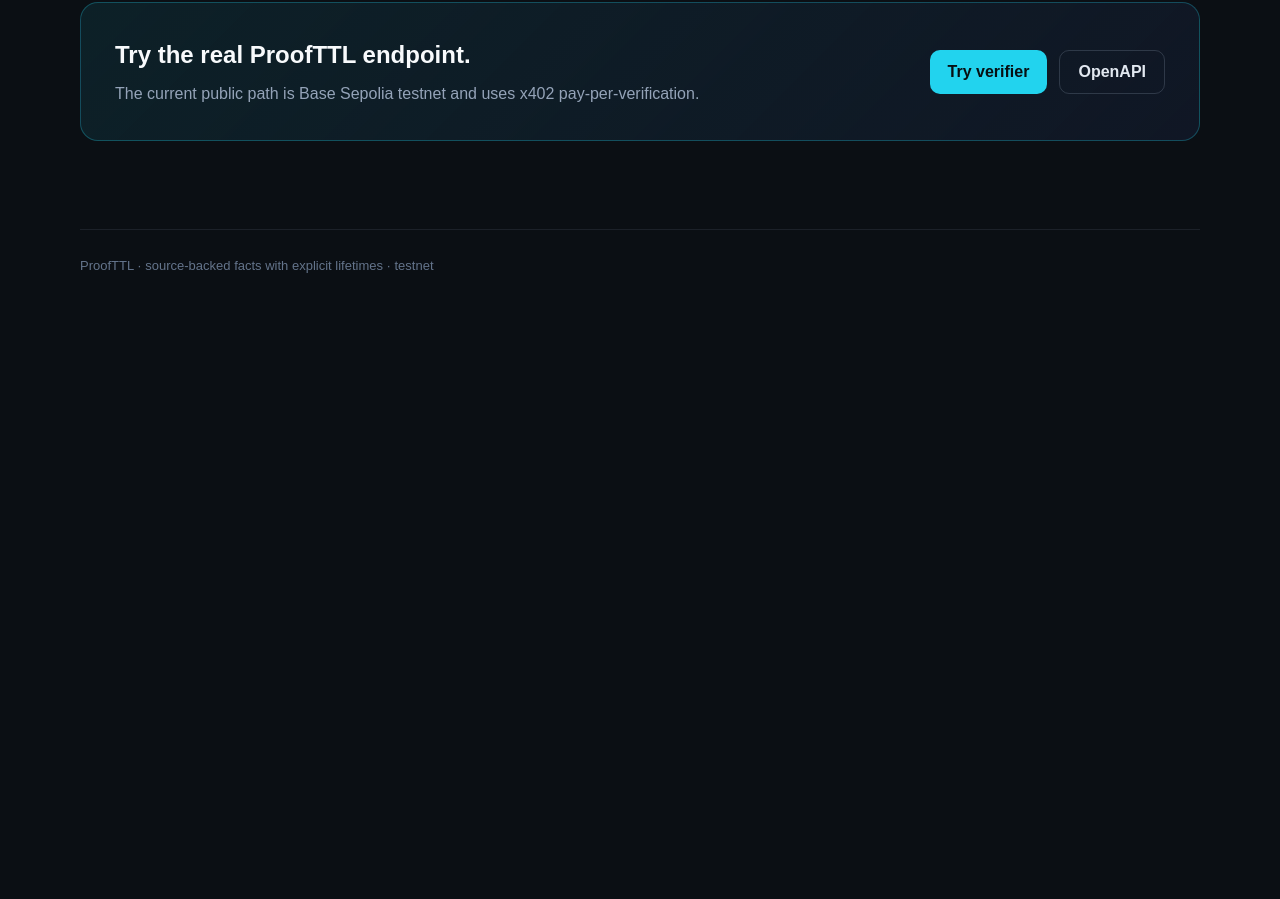
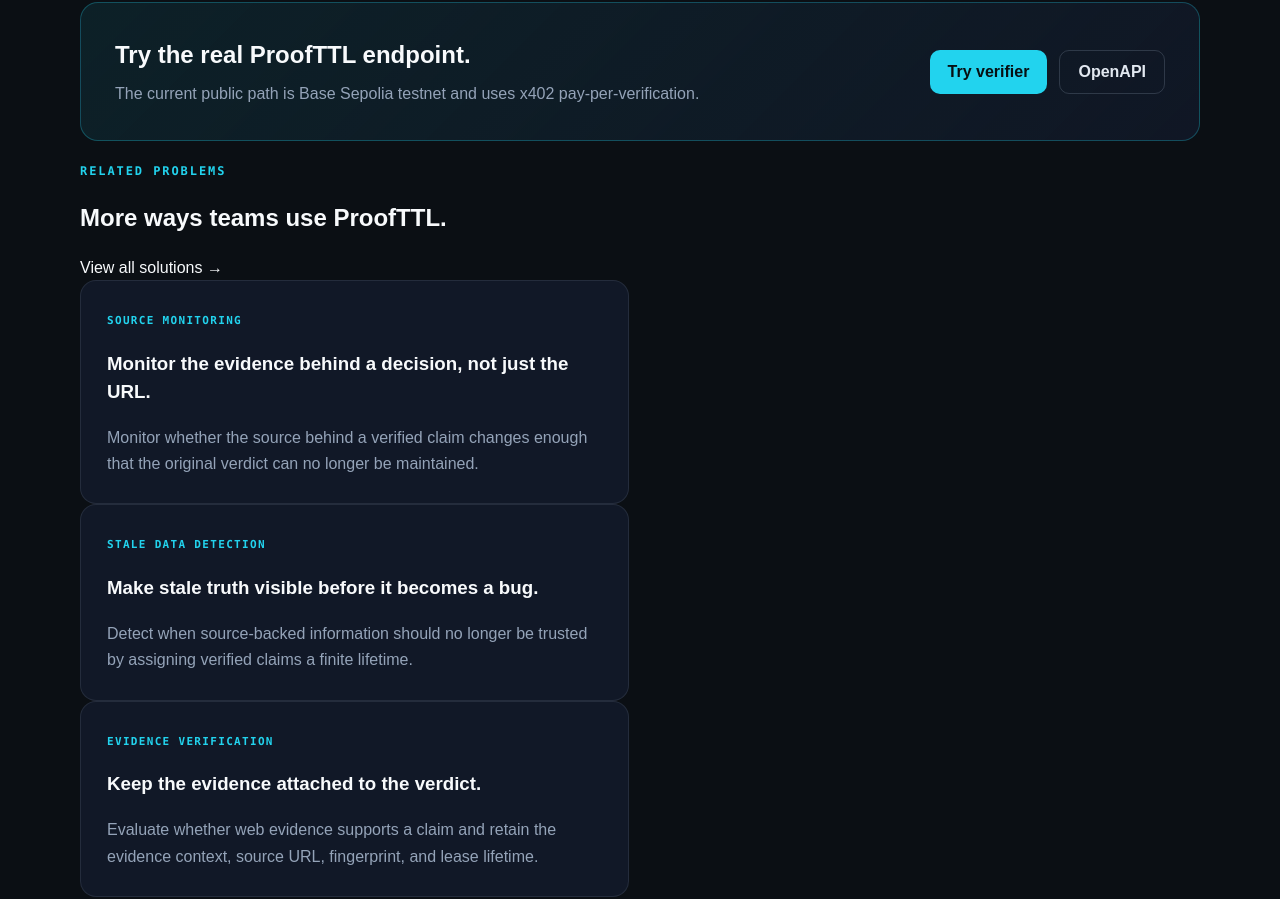
Before and after one commit to tasx13ok-create/proofttl-web, a Next.js app: page /solutions/ai-agent-verification/ in a window 1280 px wide. Shown: the part 890-1789 px from the top of the page. Before the commit the page ends 1210 px from the top, so only its background shows below. Built offline with nearby package versions, Linux system fonts and the light colour scheme; no server answers.

Commit message:
Cross-link ProofTTL buyer-intent solution pages

```diff
--- a/app/solutions/[slug]/page.tsx
+++ b/app/solutions/[slug]/page.tsx
@@ -41,6 +41,9 @@
   if (!intent) {
     return <main className={styles.page}><div className={styles.shell}><p>Unknown ProofTTL solution.</p></div></main>
   }
+
+  const currentIndex = SEARCH_INTENTS.findIndex((item) => item.slug === slug)
+  const related = [1, 2, 3].map((offset) => SEARCH_INTENTS[(currentIndex + offset) % SEARCH_INTENTS.length])
 
   const exampleRequest = `POST ${API_URL}/verify\n\n{\n  "claim": "${intent.example}",\n  "source_url": "https://example.com",\n  "ttl_seconds": 300\n}`
 
@@ -91,6 +94,25 @@
             <a className={styles.secondary} href={`${API_URL}/openapi.json`}>OpenAPI</a>
           </div>
         </div>
+
+        <section className={styles.related} aria-labelledby="related-solutions-heading">
+          <div className={styles.relatedHeading}>
+            <div>
+              <p className={styles.eyebrow}>RELATED PROBLEMS</p>
+              <h2 id="related-solutions-heading">More ways teams use ProofTTL.</h2>
+            </div>
+            <a href="/solutions/">View all solutions →</a>
+          </div>
+          <div className={styles.relatedGrid}>
+            {related.map((item) => (
+              <a className={styles.intentCard} href={`/solutions/${item.slug}/`} key={item.slug}>
+                <span>{item.eyebrow}</span>
+                <h3>{item.heading}</h3>
+                <p>{item.description}</p>
+              </a>
+            ))}
+          </div>
+        </section>
       </section>
 
       <footer className={`${styles.shell} ${styles.footer}`}>
```
